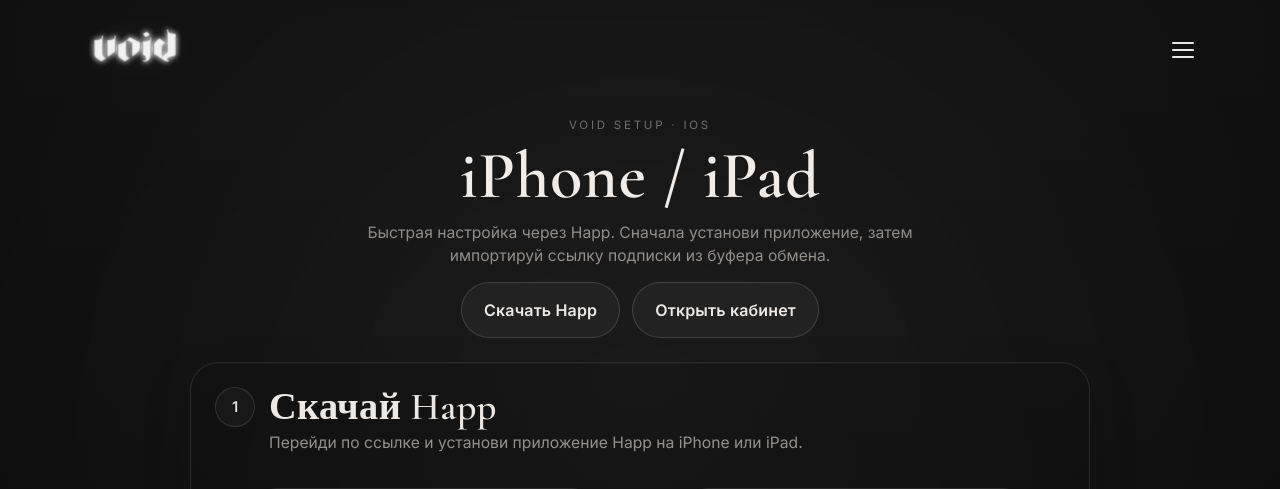
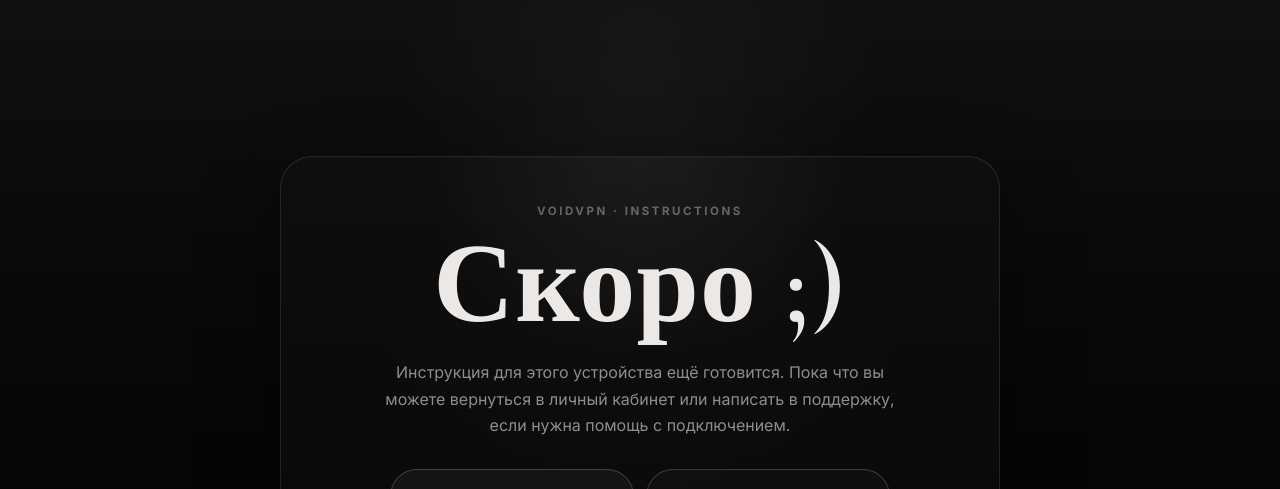
Before and after one commit to qqvoil/void, a Flask app: page /instructions/ios in a window 1280 px wide. Shown: the top 489 px of the page. Run offline with Flask 3, Linux system fonts and the light colour scheme; grey boxes are pictures that could not be loaded.

Commit message:
release version

```diff
--- a/app.py
+++ b/app.py
@@ -26,6 +26,7 @@ INSTRUCTION_TEMPLATES = {
     "android": "inst-android.html",
     "windows": "inst-windows.html",
     "macos": "inst-macos.html",
+    "dev": "inst-dev.html",
 }
 
 app = Flask(__name__)
@@ -231,22 +232,22 @@ def instructions():
 
 @app.route("/instructions/ios")
 def instructions_ios():
-    return render_instruction_page(INSTRUCTION_TEMPLATES["ios"])
+    return render_instruction_page(INSTRUCTION_TEMPLATES["dev"])
 
 
 @app.route("/instructions/android")
 def instructions_android():
-    return render_instruction_page(INSTRUCTION_TEMPLATES["android"])
+    return render_instruction_page(INSTRUCTION_TEMPLATES["dev"])
 
 
 @app.route("/instructions/windows")
 def instructions_windows():
-    return render_instruction_page(INSTRUCTION_TEMPLATES["windows"])
+    return render_instruction_page(INSTRUCTION_TEMPLATES["dev"])
 
 
 @app.route("/instructions/macos")
 def instructions_macos():
-    return render_instruction_page(INSTRUCTION_TEMPLATES["macos"])
+    return render_instruction_page(INSTRUCTION_TEMPLATES["dev"])
 
 
 @app.route("/admin/login", methods=["GET", "POST"])
--- a/static/style.css
+++ b/static/style.css
@@ -1596,275 +1596,392 @@ textarea {
 }
 </style>
 
-<div class="dash-page">
-  <header class="dash-topbar">
-    <div class="dash-topbar__brand" aria-hidden="true">
-      <img src="{{ url_for('static', filename='img/minimal.png') }}" alt="Void">
-    </div>
-
-    <div class="dash-menu" id="dashMenu">
-      <button
-        class="dash-menu__trigger"
-        id="dashMenuTrigger"
-        type="button"
-        aria-expanded="false"
-        aria-controls="dashMenuOverlay"
-        aria-label="Открыть меню"
-      >
-        <span class="dash-menu__bars" aria-hidden="true">
-          <span class="dash-menu__bar"></span>
-          <span class="dash-menu__bar"></span>
-          <span class="dash-menu__bar"></span>
-        </span>
-      </button>
-    </div>
-  </header>
-
-  <div class="dash-menu-overlay" id="dashMenuOverlay" aria-hidden="true">
-    <div class="dash-menu-panel">
-      <nav class="dash-menu-list" aria-label="Навигация кабинета">
-        <a href="{{ url_for('instructions') }}" class="dash-menu-link">
-          <span class="dash-menu-link__text">Инструкция</span>
-          <span class="dash-menu-link__icon" aria-hidden="true">
-            <svg viewBox="0 0 24 24" fill="none">
-              <path d="M8 3.5h6l4 4V20a1.5 1.5 0 0 1-1.5 1.5h-8A1.5 1.5 0 0 1 7 20V5A1.5 1.5 0 0 1 8.5 3.5Z" stroke="currentColor" stroke-width="1.5"/>
-              <path d="M14 3.5V8h4" stroke="currentColor" stroke-width="1.5" stroke-linecap="round" stroke-linejoin="round"/>
-              <path d="M10 12h4M10 15.5h4" stroke="currentColor" stroke-width="1.5" stroke-linecap="round"/>
-            </svg>
-          </span>
-        </a>
-
-        <a
-          href="https://t.me/your_channel_here"
-          class="dash-menu-link"
-          target="_blank"
-          rel="noopener noreferrer"
-        >
-          <span class="dash-menu-link__text">Telegram</span>
-          <span class="dash-menu-link__icon" aria-hidden="true">
-            <svg viewBox="0 0 24 24" fill="none">
-              <path d="M21 5 3.9 11.5c-1 .38-.97.98-.18 1.22l4.3 1.34 1.65 5c.2.6.1.84.73.84.48 0 .7-.22.95-.48l2.6-2.52 5.4 4c.93.5 1.58.24 1.82-.84L23.84 6.73C24.18 5.42 23.33 4.81 21 5Z" stroke="currentColor" stroke-width="1.3" stroke-linejoin="round"/>
-            </svg>
-          </span>
-        </a>
-
-        <a
-          href="https://github.com/qqvoil/void"
-          class="dash-menu-link"
-          target="_blank"
-          rel="noopener noreferrer"
-        >
-          <span class="dash-menu-link__text">GitHub</span>
-          <span class="dash-menu-link__icon" aria-hidden="true">
-            <svg viewBox="0 0 24 24" fill="none">
-              <path d="M9 18c-4 1.2-4-2-5.7-2.4M14.7 20v-3.1c0-1 .1-1.4-.5-2 .2-.1 3.3-.4 3.3-4.3 0-1.1-.4-2-1-2.7.1-.2.5-1.3-.1-2.7 0 0-.8-.2-2.8 1a9.7 9.7 0 0 0-5.2 0c-2-1.2-2.8-1-2.8-1-.6 1.4-.2 2.5-.1 2.7-.6.7-1 1.6-1 2.7 0 3.9 3.1 4.2 3.3 4.3-.6.6-.6 1.2-.6 2V20" stroke="currentColor" stroke-width="1.5" stroke-linecap="round" stroke-linejoin="round"/>
-            </svg>
-          </span>
-        </a>
-
-        <a href="{{ url_for('logout') }}" class="dash-menu-link">
-          <span class="dash-menu-link__text">Выйти</span>
-          <span class="dash-menu-link__icon" aria-hidden="true">
-            <svg viewBox="0 0 24 24" fill="none">
-              <path d="M14 7l5 5-5 5" stroke="currentColor" stroke-width="1.5" stroke-linecap="round" stroke-linejoin="round"/>
-              <path d="M19 12H9" stroke="currentColor" stroke-width="1.5" stroke-linecap="round"/>
-              <path d="M10 4H6.5A1.5 1.5 0 0 0 5 5.5v13A1.5 1.5 0 0 0 6.5 20H10" stroke="currentColor" stroke-width="1.5" stroke-linecap="round"/>
-            </svg>
-          </span>
-        </a>
-      </nav>
-    </div>
-  </div>
-
-  <div class="dash-shell">
-    <section class="dash-hero">
-      <span class="dash-kicker">Void Cabinet</span>
-      <h1 class="dash-title">Личный кабинет</h1>
-
-      <div class="dash-status-row">
-        <div class="dash-status dash-status--{{ status_theme }}">
-          <span class="dash-status__dot"></span>
-          <span>{{ status_label }}</span>
-        </div>
-      </div>
-    </section>
-
-    <section class="dash-grid">
-      <div class="dash-card">
-        {% if raw_status == 'active' %}
-          <span class="dash-card__kicker">Main Access</span>
-          <h2 class="dash-card__title">Доступ готов</h2>
-          <p class="dash-card__text">
-            Ниже находится твоя ссылка на подписку. Скопируй её и импортируй в VPN-клиент.
-          </p>
-
-          <div class="dash-subscription-box">
-            <span class="dash-subscription-label">Ссылка на подписку</span>
-
-            {% if user.subscription_url %}
-              <p class="dash-subscription-url" id="subscriptionText">{{ user.subscription_url }}</p>
-            {% else %}
-              <p class="dash-subscription-empty">Ссылка пока не добавлена.</p>
-            {% endif %}
-          </div>
-
-          <div class="dash-actions">
-            {% if user.subscription_url %}
-              <button type="button" class="dash-btn" id="copySubscriptionBtn">
-                Скопировать ссылку
-              </button>
-            {% endif %}
-
-            <a href="{{ url_for('instructions') }}" class="dash-btn dash-btn--ghost">
-              Инструкция по установке
-            </a>
-          </div>
-        {% else %}
-          <span class="dash-card__kicker">Subscription</span>
-          <h2 class="dash-card__title">{{ status_label }}</h2>
-
-          {% if raw_status == 'pending' %}
-            <p class="dash-card__text">
-              Твоя заявка сейчас на рассмотрении. Как только доступ будет подготовлен, в кабинете появится ссылка на подписку.
-            </p>
-          {% elif raw_status == 'expired' %}
-            <p class="dash-card__text">
-              Срок действия подписки закончился. Для продления свяжись со мной любым удобным способом.
-            </p>
-          {% else %}
-            <p class="dash-card__text">
-              Подписка ещё не оформлена. Для получения доступа свяжись со мной любым удобным способом.
-            </p>
-          {% endif %}
-
-          <div class="dash-contact-list">
-            <div class="dash-contact-item">
-              <span class="dash-contact-item__label">Telegram</span>
-              <span class="dash-contact-item__value">{{ contact_telegram }}</span>
-            </div>
-
-            <div class="dash-contact-item">
-              <span class="dash-contact-item__label">Email</span>
-              <span class="dash-contact-item__value">{{ contact_email }}</span>
-            </div>
-
-            <div class="dash-contact-item">
-              <span class="dash-contact-item__label">Телефон</span>
-              <span class="dash-contact-item__value">{{ contact_phone }}</span>
-            </div>
-          </div>
-        {% endif %}
-      </div>
-
-      <div class="dash-side-stack">
-        <aside class="dash-card dash-side-card">
-          <span class="dash-card__kicker">Profile</span>
-          <h2 class="dash-card__title">Сведения</h2>
-
-          <div class="dash-meta">
-            <div class="dash-meta__row">
-              <span class="dash-meta__label">Пользователь</span>
-              <div class="dash-meta__value">{{ user.full_name }}</div>
-            </div>
-
-            <div class="dash-meta__row">
-              <span class="dash-meta__label">Действует до</span>
-              <div class="dash-meta__value">{{ user.expires_at or '—' }}</div>
-            </div>
-          </div>
-        </aside>
-
-        <div class="dash-side-bottom">
-          <div class="dash-side-ticker" aria-hidden="true">
-            <div class="dash-side-ticker__track">
-              <span>enterthevoid</span>
-              <span>enterthevoid</span>
-              <span>enterthevoid</span>
-              <span>enterthevoid</span>
-              <span>enterthevoid</span>
-              <span>enterthevoid</span>
-            </div>
-          </div>
-
-          <div class="dash-side-line" aria-hidden="true"></div>
-        </div>
-      </div>
-    </section>
-
-    <footer class="dash-footer">
-      <div class="dash-footer__meta">
-        <span>Void Team</span>
-        <span>Made by @qqvoil</span>
-        <span>2026</span>
-      </div>
-    </footer>
-  </div>
-</div>
-
-<script>
-  (() => {
-    const copyBtn = document.getElementById("copySubscriptionBtn");
-    const subscriptionText = document.getElementById("subscriptionText");
-
-    if (copyBtn && subscriptionText) {
-      copyBtn.addEventListener("click", async () => {
-        const text = subscriptionText.textContent.trim();
-        const original = copyBtn.textContent;
-
-        try {
-          await navigator.clipboard.writeText(text);
-          copyBtn.textContent = "Ссылка скопирована";
-        } catch (err) {
-          copyBtn.textContent = "Не удалось скопировать";
-        }
-
-        setTimeout(() => {
-          copyBtn.textContent = original;
-        }, 1400);
-      });
-    }
-
-    const menu = document.getElementById("dashMenu");
-    const trigger = document.getElementById("dashMenuTrigger");
-    const overlay = document.getElementById("dashMenuOverlay");
-
-    if (!menu || !trigger || !overlay) return;
-
-    const closeMenu = () => {
-      menu.classList.remove("is-open");
-      overlay.classList.remove("is-open");
-      trigger.setAttribute("aria-expanded", "false");
-      overlay.setAttribute("aria-hidden", "true");
-      document.body.classList.remove("menu-open");
-    };
-
-    const openMenu = () => {
-      menu.classList.add("is-open");
-      overlay.classList.add("is-open");
-      trigger.setAttribute("aria-expanded", "true");
-      overlay.setAttribute("aria-hidden", "false");
-      document.body.classList.add("menu-open");
-    };
-
-    trigger.addEventListener("click", () => {
-      if (menu.classList.contains("is-open")) {
-        closeMenu();
-      } else {
-        openMenu();
-      }
-    });
-
-    overlay.addEventListener("click", (event) => {
-      if (event.target === overlay) {
-        closeMenu();
-      }
-    });
-
-    document.addEventListener("keydown", (event) => {
-      if (event.key === "Escape") {
-        closeMenu();
-      }
-    });
-  })();
-</script>
-{% endblock %}
+/* ===== INSTRUCTION PAGE ===== */
+
+.instruction-page {
+  position: relative;
+  z-index: 2;
+  width: min(980px, calc(100% - 48px));
+  margin: 0 auto;
+  padding: 108px 0 72px;
+}
+
+.instruction-hero {
+  max-width: 760px;
+  margin: 0 0 28px;
+  text-align: left;
+}
+
+.instruction-hero__eyebrow {
+  display: inline-block;
+  margin-bottom: 14px;
+  color: var(--muted-soft);
+  font-size: 0.72rem;
+  font-weight: 700;
+  letter-spacing: 0.2em;
+  text-transform: uppercase;
+}
+
+.instruction-hero__title {
+  margin: 0;
+  color: rgba(245, 241, 238, 0.96);
+  font-family: "Inter", sans-serif;
+  font-size: clamp(2.5rem, 5vw, 4rem);
+  font-weight: 750;
+  line-height: 0.98;
+  letter-spacing: -0.06em;
+}
+
+.instruction-hero__text {
+  max-width: 680px;
+  margin: 18px 0 0;
+  color: rgba(240, 234, 229, 0.58);
+  font-size: 1rem;
+  line-height: 1.65;
+}
+
+.instruction-card {
+  position: relative;
+  overflow: hidden;
+  padding: 24px;
+  border: 1px solid rgba(255, 255, 255, 0.1);
+  border-radius: 28px;
+  background:
+    radial-gradient(circle at 50% 0%, rgba(255, 255, 255, 0.04), transparent 34%),
+    linear-gradient(180deg, rgba(255, 255, 255, 0.022), rgba(255, 255, 255, 0.008)),
+    rgba(8, 8, 8, 0.72);
+  backdrop-filter: blur(18px);
+  box-shadow:
+    0 30px 80px rgba(0, 0, 0, 0.42),
+    inset 0 1px 0 rgba(255, 255, 255, 0.035);
+}
+
+.instruction-card__header {
+  display: flex;
+  justify-content: space-between;
+  align-items: flex-start;
+  gap: 20px;
+  margin-bottom: 20px;
+}
+
+.instruction-card__label {
+  margin: 0 0 8px;
+  color: rgba(255, 255, 255, 0.34);
+  font-size: 0.72rem;
+  font-weight: 700;
+  letter-spacing: 0.18em;
+  text-transform: uppercase;
+}
+
+.instruction-card__title {
+  margin: 0;
+  color: rgba(245, 241, 238, 0.96);
+  font-family: "Inter", sans-serif;
+  font-size: clamp(1.8rem, 3vw, 2.35rem);
+  font-weight: 750;
+  line-height: 1;
+  letter-spacing: -0.045em;
+}
+
+.instruction-card__badge {
+  min-height: 38px;
+  padding: 0 14px;
+  border-radius: 999px;
+  border: 1px solid rgba(255, 255, 255, 0.12);
+  background: rgba(255, 255, 255, 0.04);
+  color: rgba(245, 241, 238, 0.76);
+  display: inline-flex;
+  align-items: center;
+  white-space: nowrap;
+  font-size: 0.88rem;
+  font-weight: 600;
+}
+
+.instruction-steps {
+  display: grid;
+  gap: 12px;
+}
+
+.instruction-step {
+  display: grid;
+  grid-template-columns: 44px minmax(0, 1fr);
+  gap: 16px;
+  padding: 18px;
+  border-radius: 22px;
+  border: 1px solid rgba(255, 255, 255, 0.085);
+  background: rgba(255, 255, 255, 0.025);
+  transition:
+    background 700ms var(--ease-slow),
+    border-color 700ms var(--ease-slow),
+    transform 700ms var(--ease-slow);
+}
+
+.instruction-step:hover {
+  transform: translateY(-2px);
+  border-color: rgba(255, 255, 255, 0.15);
+  background: rgba(255, 255, 255, 0.045);
+}
+
+.instruction-step__number {
+  width: 44px;
+  height: 44px;
+  border-radius: 16px;
+  border: 1px solid rgba(255, 255, 255, 0.13);
+  background: rgba(255, 255, 255, 0.055);
+  color: rgba(245, 241, 238, 0.94);
+  display: grid;
+  place-items: center;
+  font-weight: 700;
+  font-variant-numeric: tabular-nums;
+}
+
+.instruction-step__title {
+  margin: 1px 0 8px;
+  color: rgba(245, 241, 238, 0.96);
+  font-size: 1.08rem;
+  line-height: 1.25;
+  letter-spacing: -0.025em;
+}
+
+.instruction-step__text {
+  max-width: 720px;
+  margin: 0;
+  color: rgba(240, 234, 229, 0.56);
+  line-height: 1.58;
+  font-size: 0.96rem;
+}
+
+.instruction-step__text strong {
+  color: rgba(245, 241, 238, 0.92);
+}
+
+.instruction-step__button {
+  min-height: 44px;
+  margin-top: 14px;
+  padding: 0 18px;
+  border-radius: 999px;
+  border: 1px solid var(--line-strong);
+  background: rgba(255, 255, 255, 0.045);
+  color: var(--text);
+  display: inline-flex;
+  align-items: center;
+  justify-content: center;
+  font-weight: 650;
+  transition:
+    background 700ms var(--ease-slow),
+    border-color 700ms var(--ease-slow),
+    color 700ms var(--ease-slow),
+    box-shadow 700ms var(--ease-slow);
+}
+
+.instruction-step__button:hover {
+  background: #f1f1f1;
+  color: #050505;
+  border-color: rgba(255, 255, 255, 0.9);
+  box-shadow:
+    inset 0 1px 0 rgba(255, 255, 255, 0.9),
+    inset 0 -18px 28px rgba(0, 0, 0, 0.1),
+    0 0 28px rgba(255, 255, 255, 0.08);
+}
+
+.instruction-step__button--ghost {
+  background: rgba(255, 255, 255, 0.025);
+}
+
+.instruction-note {
+  margin-top: 16px;
+  padding: 22px 24px;
+  border-radius: 24px;
+  border: 1px solid rgba(255, 255, 255, 0.085);
+  background: rgba(255, 255, 255, 0.025);
+}
+
+.instruction-note__title {
+  margin: 0 0 10px;
+  color: rgba(245, 241, 238, 0.94);
+  font-family: "Inter", sans-serif;
+  font-size: 1.35rem;
+  font-weight: 750;
+  line-height: 1.15;
+  letter-spacing: -0.035em;
+}
+
+.instruction-note__text {
+  margin: 0;
+  max-width: 720px;
+  color: rgba(240, 234, 229, 0.56);
+  line-height: 1.58;
+}
+
+@media (max-width: 720px) {
+  .instruction-page {
+    width: calc(100% - 32px);
+    padding: 96px 0 56px;
+  }
+
+  .instruction-hero__title {
+    font-size: clamp(2.25rem, 10vw, 3.1rem);
+  }
+
+  .instruction-card {
+    padding: 18px;
+    border-radius: 24px;
+  }
+
+  .instruction-card__header {
+    flex-direction: column;
+    gap: 12px;
+  }
+
+  .instruction-step {
+    grid-template-columns: 38px minmax(0, 1fr);
+    gap: 13px;
+    padding: 15px;
+    border-radius: 18px;
+  }
+
+  .instruction-step__number {
+    width: 38px;
+    height: 38px;
+    border-radius: 14px;
+  }
+
+  .instruction-note {
+    padding: 20px 18px;
+    border-radius: 22px;
+  }
+}
+
+/* ===== SOON PAGE ===== */
+
+.soon-page {
+  position: relative;
+  z-index: 2;
+  min-height: 100vh;
+  display: flex;
+  align-items: center;
+  justify-content: center;
+  padding: 96px 24px;
+}
+
+.soon-card {
+  width: min(720px, 100%);
+  padding: 42px;
+  border-radius: 32px;
+  border: 1px solid rgba(255, 255, 255, 0.1);
+  background:
+    radial-gradient(circle at 50% 0%, rgba(255, 255, 255, 0.05), transparent 36%),
+    linear-gradient(180deg, rgba(255, 255, 255, 0.024), rgba(255, 255, 255, 0.008)),
+    rgba(8, 8, 8, 0.76);
+  backdrop-filter: blur(18px);
+  box-shadow:
+    0 30px 80px rgba(0, 0, 0, 0.42),
+    inset 0 1px 0 rgba(255, 255, 255, 0.035);
+  text-align: center;
+}
+
+.soon-kicker {
+  display: inline-block;
+  color: rgba(255, 255, 255, 0.34);
+  font-size: 0.72rem;
+  font-weight: 700;
+  letter-spacing: 0.22em;
+  text-transform: uppercase;
+}
+
+.soon-title {
+  margin: 18px 0 0;
+  color: rgba(245, 241, 238, 0.96);
+  font-family: "Cormorant Garamond", serif;
+  font-size: clamp(4rem, 10vw, 7rem);
+  font-weight: 600;
+  line-height: 0.88;
+  letter-spacing: 0.01em;
+}
+
+.soon-text {
+  max-width: 520px;
+  margin: 24px auto 0;
+  color: rgba(240, 234, 229, 0.58);
+  font-size: 1rem;
+  line-height: 1.65;
+}
+
+.soon-actions {
+  width: min(500px, 100%);
+  margin: 30px auto 0;
+  display: grid;
+  grid-template-columns: repeat(2, minmax(0, 1fr));
+  gap: 12px;
+}
+
+.soon-btn {
+  min-height: 54px;
+  padding: 0 18px;
+  border-radius: 999px;
+  border: 1px solid var(--line-strong);
+  background: rgba(255, 255, 255, 0.045);
+  color: var(--text);
+  display: inline-flex;
+  align-items: center;
+  justify-content: center;
+  font-weight: 650;
+  transition:
+    background 700ms var(--ease-slow),
+    border-color 700ms var(--ease-slow),
+    color 700ms var(--ease-slow),
+    box-shadow 700ms var(--ease-slow);
+}
+
+.soon-btn:hover {
+  background: #f1f1f1;
+  color: #050505;
+  border-color: rgba(255, 255, 255, 0.9);
+  box-shadow:
+    inset 0 1px 0 rgba(255, 255, 255, 0.9),
+    inset 0 -18px 28px rgba(0, 0, 0, 0.1),
+    0 0 28px rgba(255, 255, 255, 0.08);
+}
+
+.soon-btn--ghost {
+  background: rgba(255, 255, 255, 0.025);
+}
+
+.soon-line {
+  width: 100%;
+  height: 1px;
+  margin: 34px 0 18px;
+  background: rgba(255, 255, 255, 0.1);
+}
+
+.soon-note {
+  margin: 0;
+  color: rgba(240, 234, 229, 0.38);
+  font-family: "Cormorant Garamond", serif;
+  font-size: 1.45rem;
+  line-height: 1.1;
+}
+
+@media (max-width: 720px) {
+  .soon-page {
+    align-items: flex-start;
+    padding: 104px 16px 56px;
+  }
+
+  .soon-card {
+    padding: 30px 22px;
+    border-radius: 26px;
+  }
+
+  .soon-title {
+    font-size: clamp(3.4rem, 18vw, 5rem);
+  }
+
+  .soon-actions {
+    grid-template-columns: 1fr;
+  }
+
+  .soon-btn {
+    min-height: 56px;
+  }
+}
--- a/templates/dashboard.html
+++ b/templates/dashboard.html
@@ -57,7 +57,7 @@
         </a>
 
         <a
-          href="https://t.me/your_channel_here"
+          href="https://t.me/+o_3QxohXlKhiMDky"
           class="dash-menu-link"
           target="_blank"
           rel="noopener noreferrer"
--- a/templates/index.html
+++ b/templates/index.html
@@ -47,7 +47,7 @@
       </a>
 
       <a
-        href="https://t.me/your_channel_here"
+        href="https://t.me/+o_3QxohXlKhiMDky"
         class="menu-overlay__link"
         target="_blank"
         rel="noopener noreferrer"
--- /dev/null
+++ b/templates/inst-dev.html
@@ -0,0 +1,42 @@
+{% extends "base.html" %}
+
+{% block title %}VoidVPN · Скоро{% endblock %}
+
+{% block content %}
+<main class="soon-page">
+  <section class="soon-card">
+    <span class="soon-kicker">VoidVPN · Instructions</span>
+
+    <h1 class="soon-title">
+      Скоро ;)
+    </h1>
+
+    <p class="soon-text">
+      Инструкция для этого устройства ещё готовится.
+      Пока что вы можете вернуться в личный кабинет или написать в поддержку,
+      если нужна помощь с подключением.
+    </p>
+
+    <div class="soon-actions">
+      <a href="{{ url_for('dashboard') }}" class="soon-btn">
+        В личный кабинет
+      </a>
+
+      <a
+        href="https://t.me/c/3811451869/4"
+        class="soon-btn soon-btn--ghost"
+        target="_blank"
+        rel="noopener noreferrer"
+      >
+        Написать в поддержку
+      </a>
+    </div>
+
+    <div class="soon-line" aria-hidden="true"></div>
+
+    <p class="soon-note">
+      Тишина снаружи. Свобода внутри.
+    </p>
+  </section>
+</main>
+{% endblock %}
--- a/templates/inst-landing.html
+++ b/templates/inst-landing.html
@@ -628,7 +628,7 @@
         {% endif %}
 
         <a
-          href="https://t.me/your_channel_here"
+          href="https://t.me/+o_3QxohXlKhiMDky"
           class="inst-menu-link"
           target="_blank"
           rel="noopener noreferrer"
```
